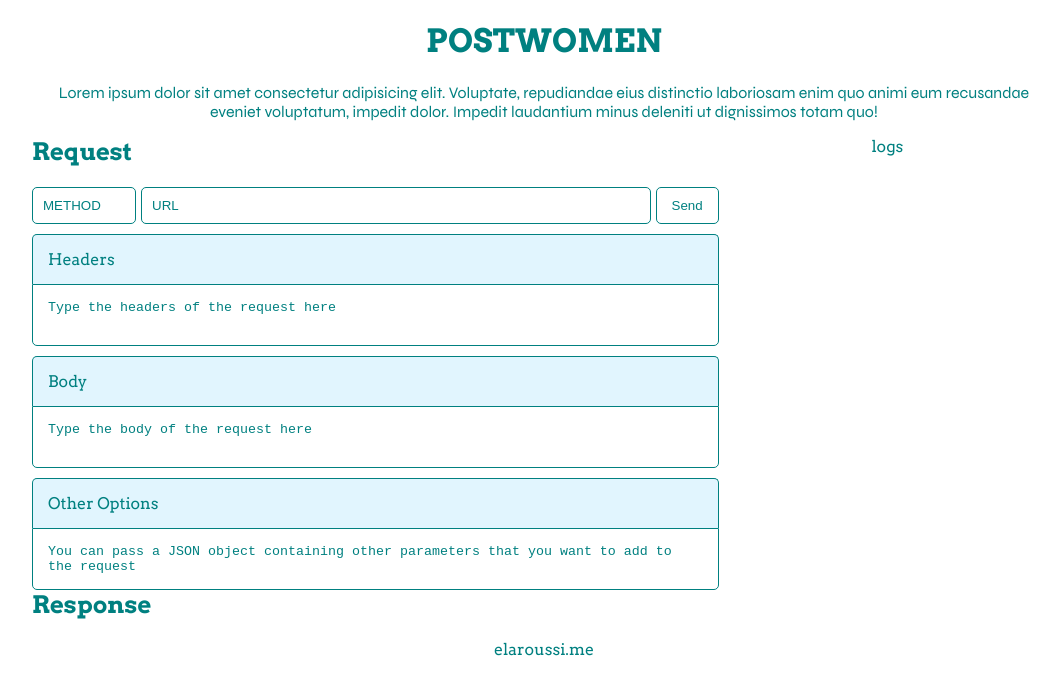
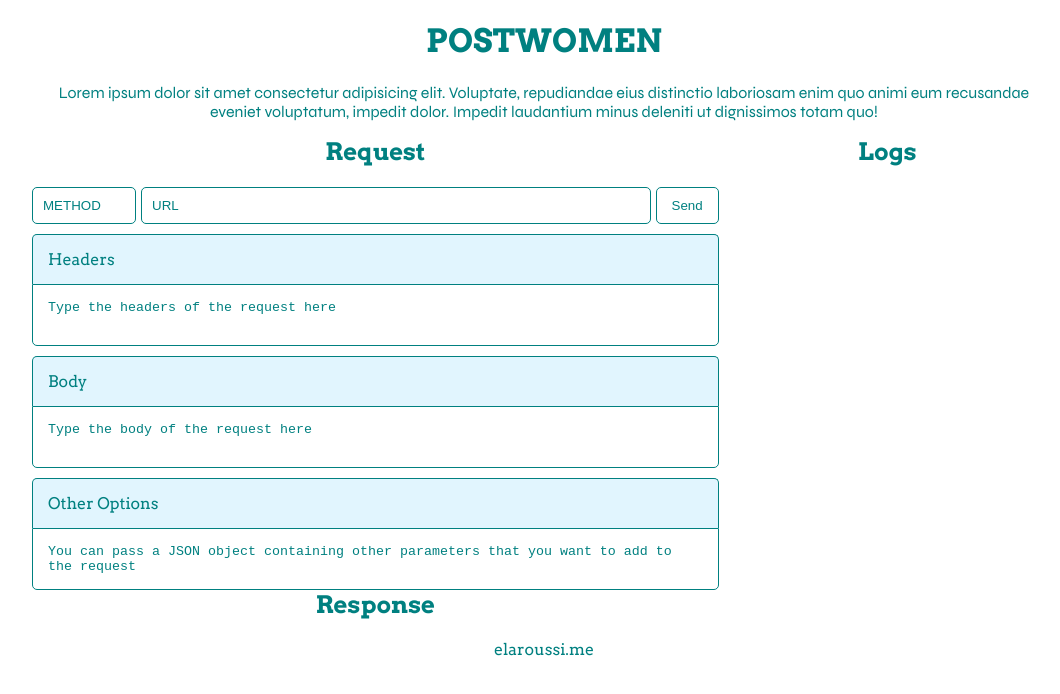
Before and after one commit to Abdelar/postwoman, a React (Create React App) app: page / in a window 1280 px wide. Shown: the top 694 px of the page, without its empty margins (96-1156 px from the left). Built offline with nearby package versions, Linux system fonts and the light colour scheme.

Commit message:
Add H2 element to the log section

```diff
--- a/src/App.css
+++ b/src/App.css
@@ -104,6 +104,5 @@ header p {
 }
 
 h2 {
-	text-align: start;
 	margin-top: 0;
 }
--- a/src/App.js
+++ b/src/App.js
@@ -141,7 +141,9 @@ function App() {
 						<h2>Response</h2>
 					</section>
 				</div>
-				<article className='logs'>logs</article>
+				<article className='logs'>
+					<h2>Logs</h2>
+				</article>
 			</article>
 			<footer>elaroussi.me</footer>
 		</main>
```
